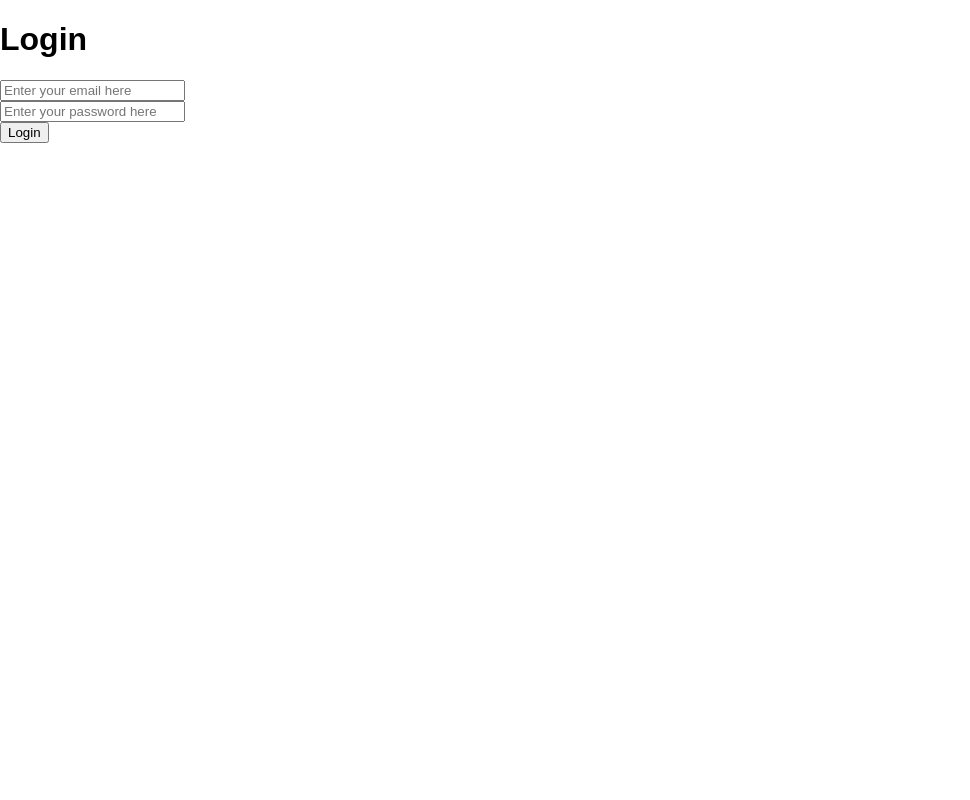
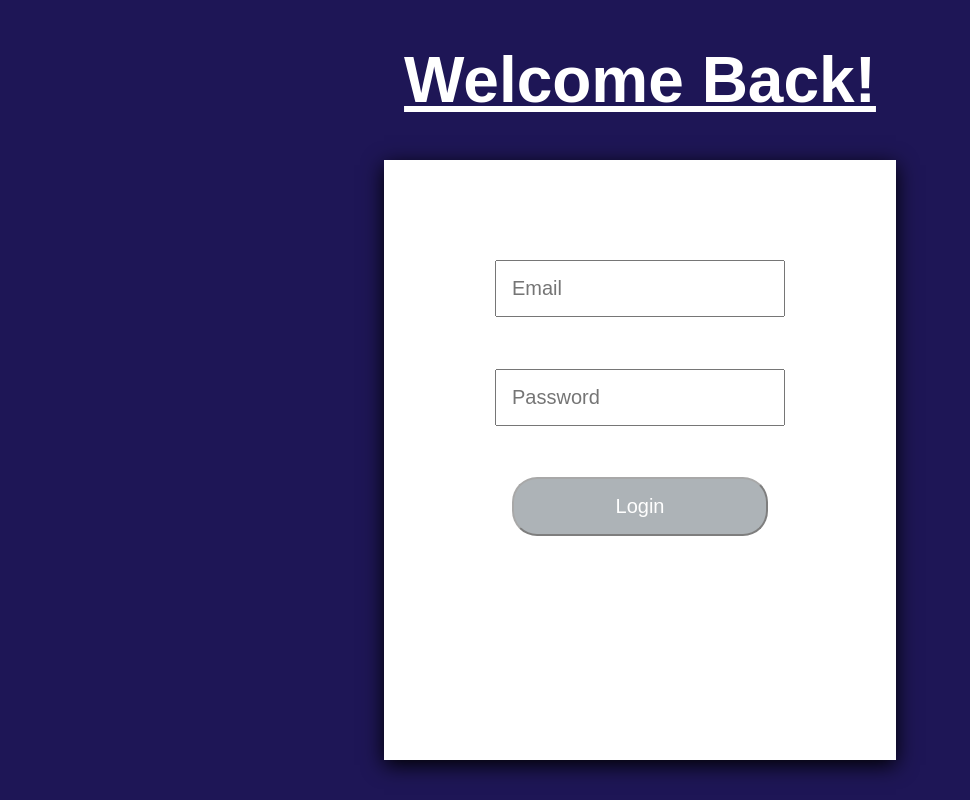
Before and after one commit to upcs/cs341-spring-2024-cisgo-afternoon, a React (Create React App) app in the folder client/: page /login in a window 1280 px wide. Shown: the whole page, without its empty margins (0-970 px from the left). Built offline with nearby package versions, Linux system fonts and the light colour scheme.

Commit message:
login page styling

```diff
--- a/client/src/pages/Login.js
+++ b/client/src/pages/Login.js
@@ -1,18 +1,20 @@
 import React from 'react';
+
+import '../static/css/pages/Login.css';
 
 const Login = () => {
   return (
     <div classname="login_container">
-      <h1 classname="login_header">Login</h1>
-      <div classname="login_body">
+      <h1 classname="login_header">Welcome Back!</h1>
+      <body classname="login_body">
         <form action="/success" method="get" id="login-form">
-          <input type="text" id="email" name="email" placeholder="Enter your email here" required></input>
+          <input type="text" id="email" name="email" placeholder="Email" required></input>
           <br />
-          <input type="text" id="password" name="password" placeholder="Enter your password here" required></input>
+          <input type="text" id="password" name="password" placeholder="Password" required></input>
           <br />
           <button type="login">Login</button>
         </form>
-      </div>
+      </body>
     </div>
   );
 }
--- /dev/null
+++ b/client/src/static/css/pages/Login.css
@@ -0,0 +1,51 @@
+body{
+    background-color: rgb(30,22,86);
+}
+
+h1{
+    font-family: Arial, Verdana, sans-serif;
+    font-size: 64px;
+    text-align: center;
+    text-decoration: underline;
+    color: white;
+}
+
+input{
+    margin-top: 5%;
+    margin-bottom: 5%;
+    padding: 15px 15px;
+    font-size: 20px;
+    position: relative;
+    top: 75px;
+    width: 50%;
+}
+
+button{
+    font-size: 20px;
+    width: 50%;
+    text-align: center;
+    margin-top: 5%;
+    border-radius: 25px;
+    padding: 2vh 2vw;
+    position: relative;
+    top: 75px;
+
+    background-color: rgb(94,106,113);
+    color: white;
+    opacity: 0.5;
+    transition: opacity 0.5s;
+}
+
+button:hover{
+    cursor: pointer;
+    opacity: 1;
+}
+
+#login-form{
+    text-align: center;
+    background-color: white;
+    height: 75vh;
+    margin-right: 30%;
+    margin-left: 30%;
+    box-shadow: 0px 5px 20px black;
+}
```
